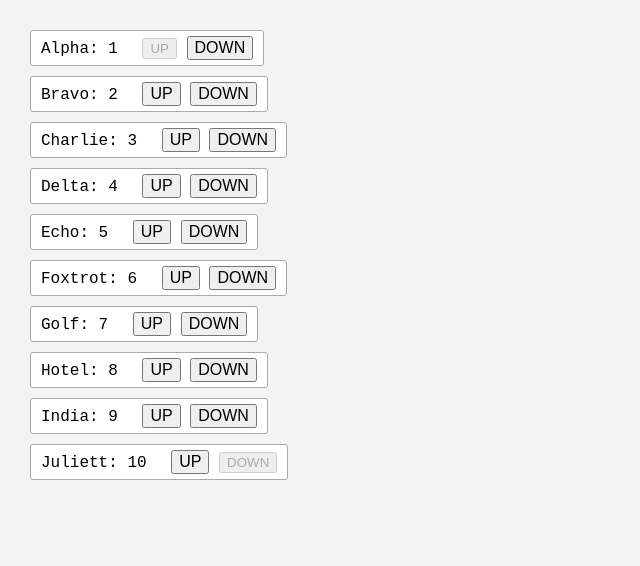
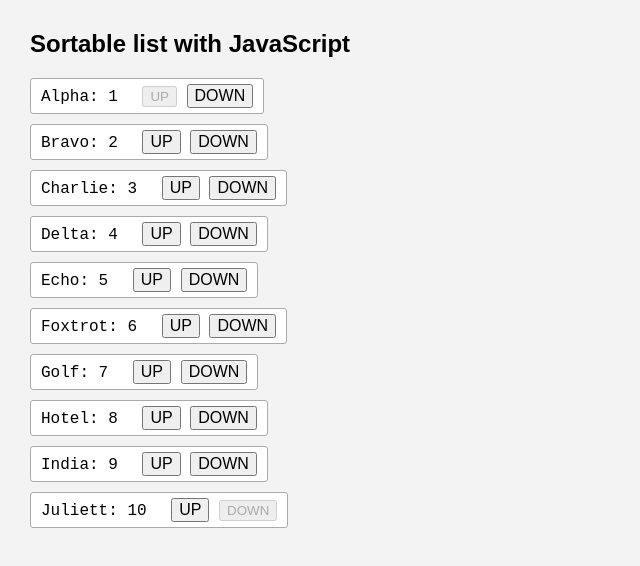
Before and after one commit to rolandjlevy/js-change-sort-order-of-array-of-objects, a plain HTML site: page index.html in a window 1280 px wide. Shown: the whole page, without its empty margins (0-640 px from the left). Drawn offline with Linux system fonts and the light colour scheme.

Commit message:
Added Heading

```diff
--- a/index.html
+++ b/index.html
@@ -4,11 +4,12 @@
 <head>
   <meta charset="utf-8">
   <meta name="viewport" content="width=device-width">
-  <title>replit</title>
+  <title>Sortable list with JavaScript</title>
   <link href="style.css" rel="stylesheet" type="text/css" />
 </head>
 
 <body>
+  <h2>Sortable list with JavaScript</h2>
   <pre id="display"></pre>
   <script src="script.js"></script>
 </body>
--- a/style.css
+++ b/style.css
@@ -1,6 +1,7 @@
 body {
   margin: 30px;
   background: #f3f3f3;
+  font-family: sans-serif;
 }
 
 ul {
```
